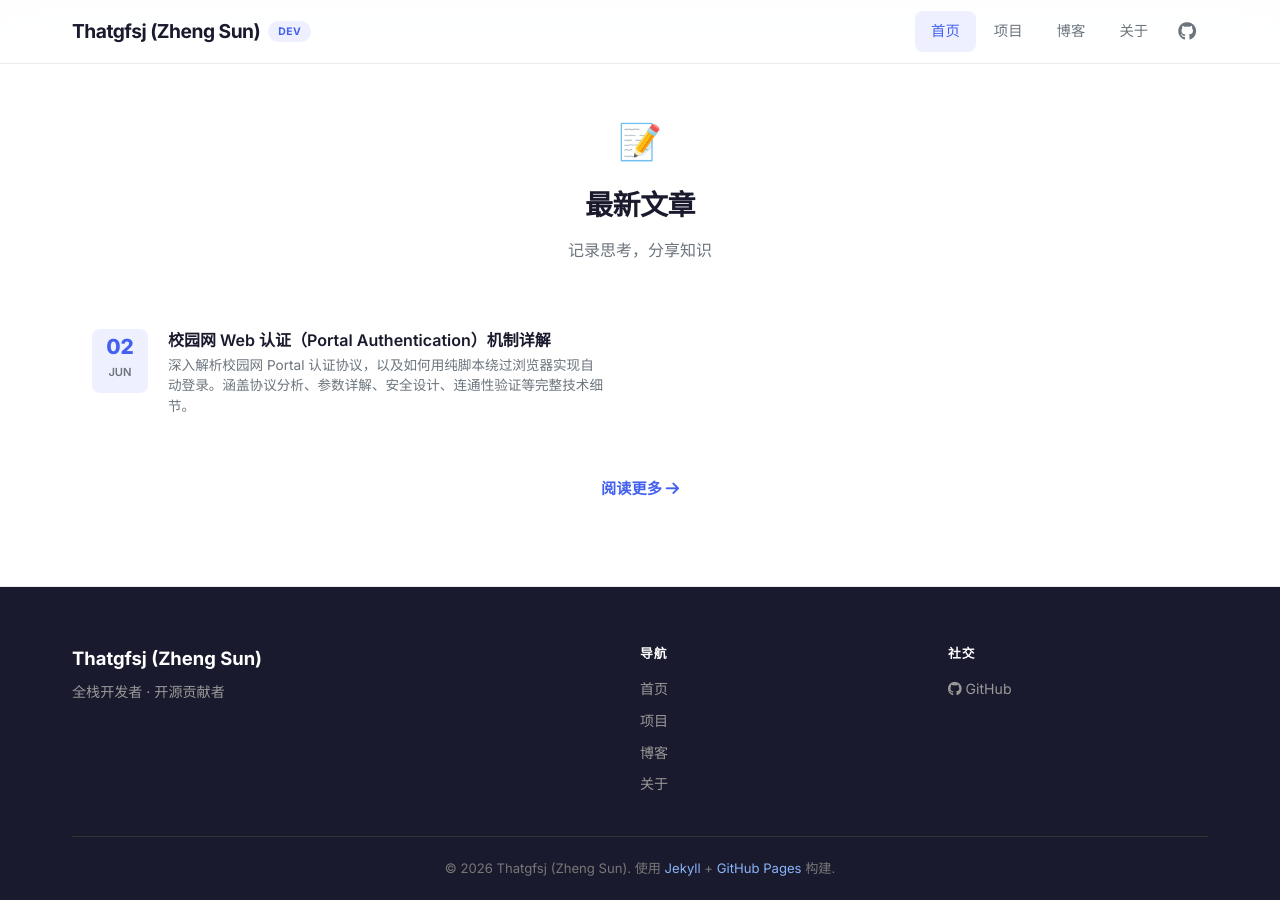
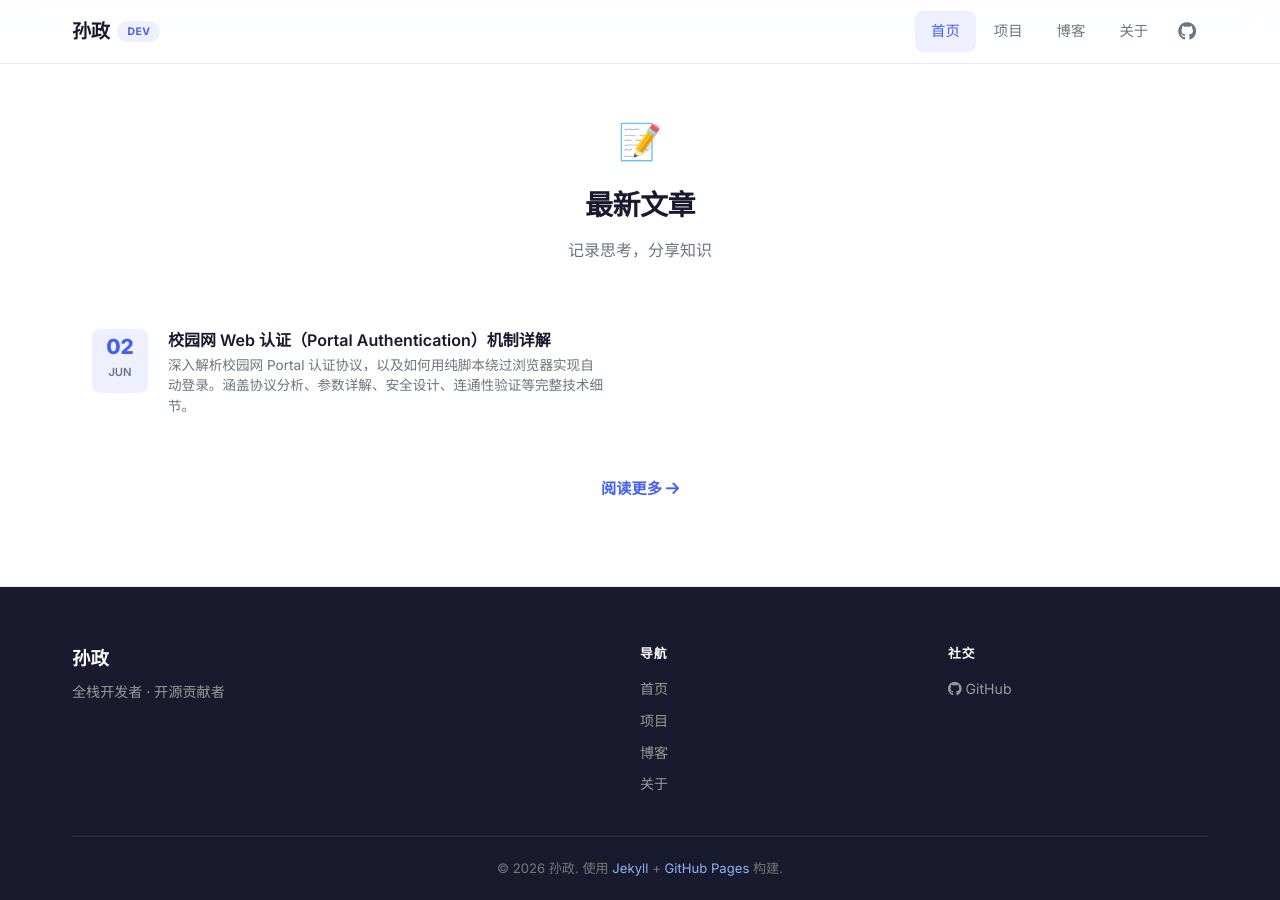
Before and after one commit to Thatgfsj/thatgfsj.github.io, a Jekyll site: the page built from index.md, in a window 1280 px wide and 900 px high, scrolled down 3679 px. Built offline with Jekyll 4.4.1, drawn with Linux system fonts in a browser that asks for light colours; some of the changed text lies outside the part shown.

Commit message:
更新显示名称为孙政

```diff
--- a/_config.yml
+++ b/_config.yml
@@ -1,12 +1,12 @@
 # ============================
 # Jekyll 配置 — 个人简历 / 作品集
 # ============================
-title: "Thatgfsj (Zheng Sun)"
+title: "孙政"
 tagline: "全栈开发者 · 开源贡献者"
 description: >-
   全栈开发者，熟练vibe coding。
   折腾工具链、自动化流程和 AI 工程化。
-author: "Thatgfsj (Zheng Sun)"
+author: "孙政"
 avatar: "https://github.com/Thatgfsj.png"
 repository: "Thatgfsj/thatgfsj.github.io"
 
```
